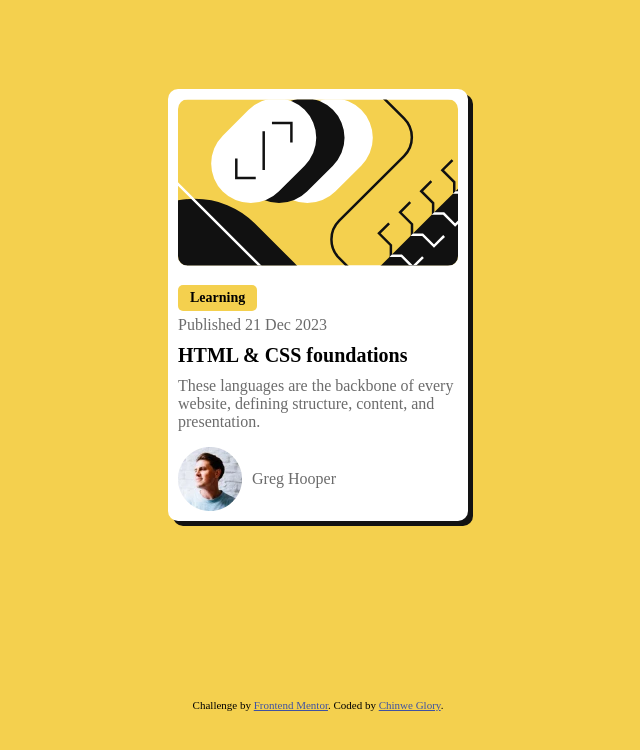
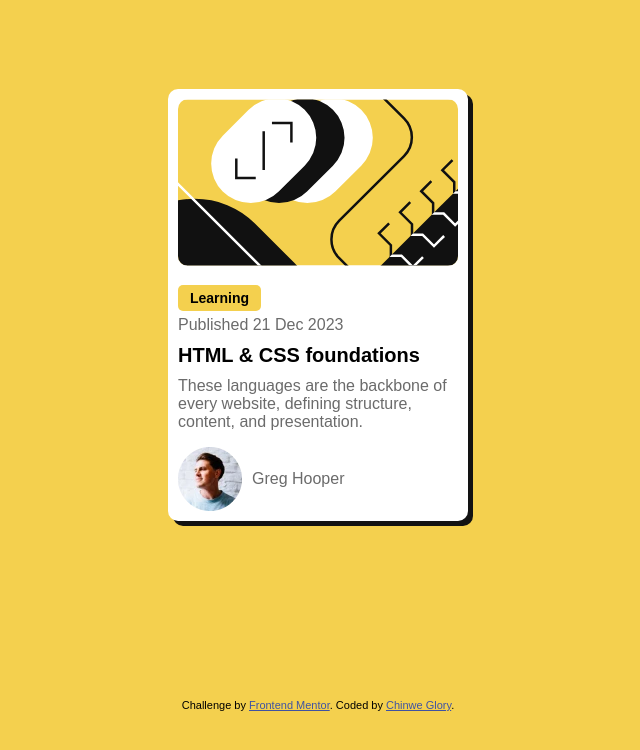
Before and after one commit to ChinweGlory/blog-review-card, a plain HTML site: page index.html in a window 1280 px wide. Shown: the whole page, without its empty margins (322-962 px from the left). Drawn offline with Linux system fonts and the light colour scheme.

Commit message:
add font family

```diff
--- a/style.css
+++ b/style.css
@@ -12,6 +12,7 @@ body {
   justify-content: center;
   align-items: center;
   height: 100vh;
+  font-family: Figtree , sans-serif;
 }
 
 /* .container {
```
